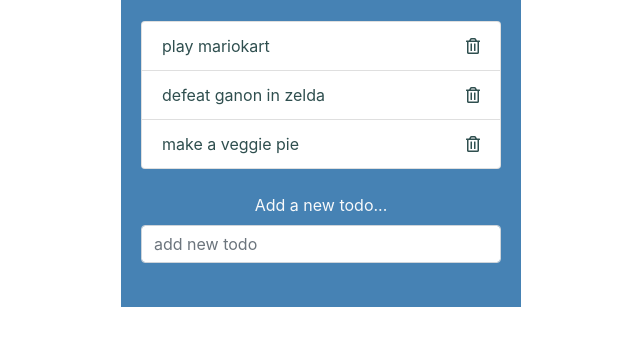
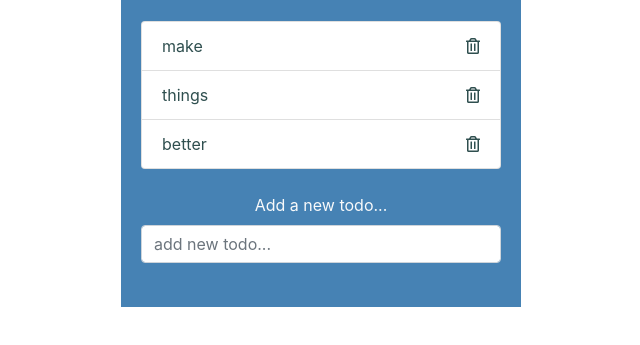
Before and after one commit to mansouriayoub/todo, a plain HTML site: page index.html in a window 1280 px wide. Shown: the part 115-460 px from the top of the page, without its empty margins (319-959 px from the left). Drawn offline with nearby package versions, Linux system fonts and the light colour scheme.

Commit message:
Update index.html

```diff
--- a/index.html
+++ b/index.html
@@ -37,19 +37,19 @@
         <li
           class="list-group-item d-flex justify-content-between align-items-center"
         >
-          <span>play mariokart</span>
+          <span>make</span>
           <i class="far fa-trash-alt delete"></i>
         </li>
         <li
           class="list-group-item d-flex justify-content-between align-items-center"
         >
-          <span>defeat ganon in zelda</span>
+          <span>things</span>
           <i class="far fa-trash-alt delete"></i>
         </li>
         <li
           class="list-group-item d-flex justify-content-between align-items-center"
         >
-          <span>make a veggie pie</span>
+          <span>better</span>
           <i class="far fa-trash-alt delete"></i>
         </li>
       </ul>
@@ -60,7 +60,7 @@
           class="form-control m-auto"
           type="text"
           name="add"
-          placeholder="add new todo"
+          placeholder="add new todo..."
         />
       </form>
     </div>
```
